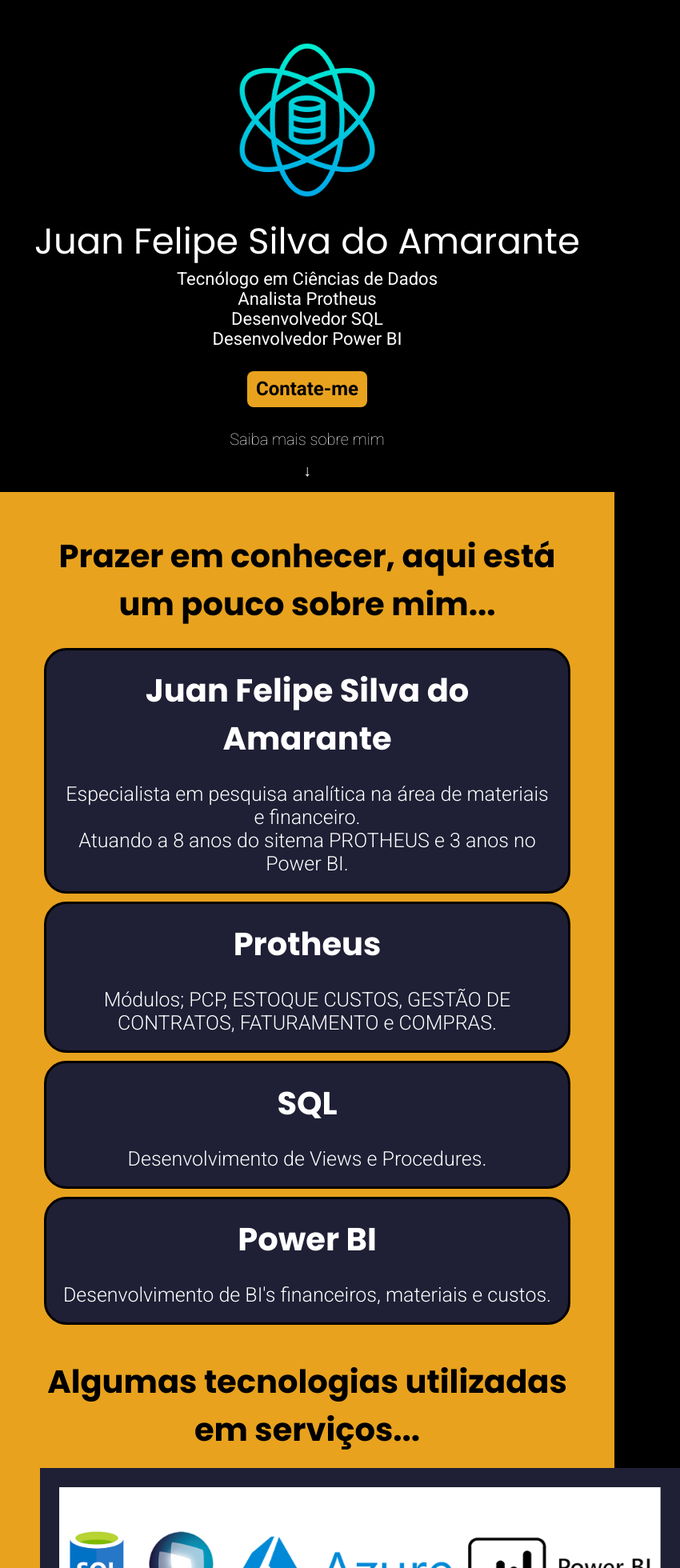
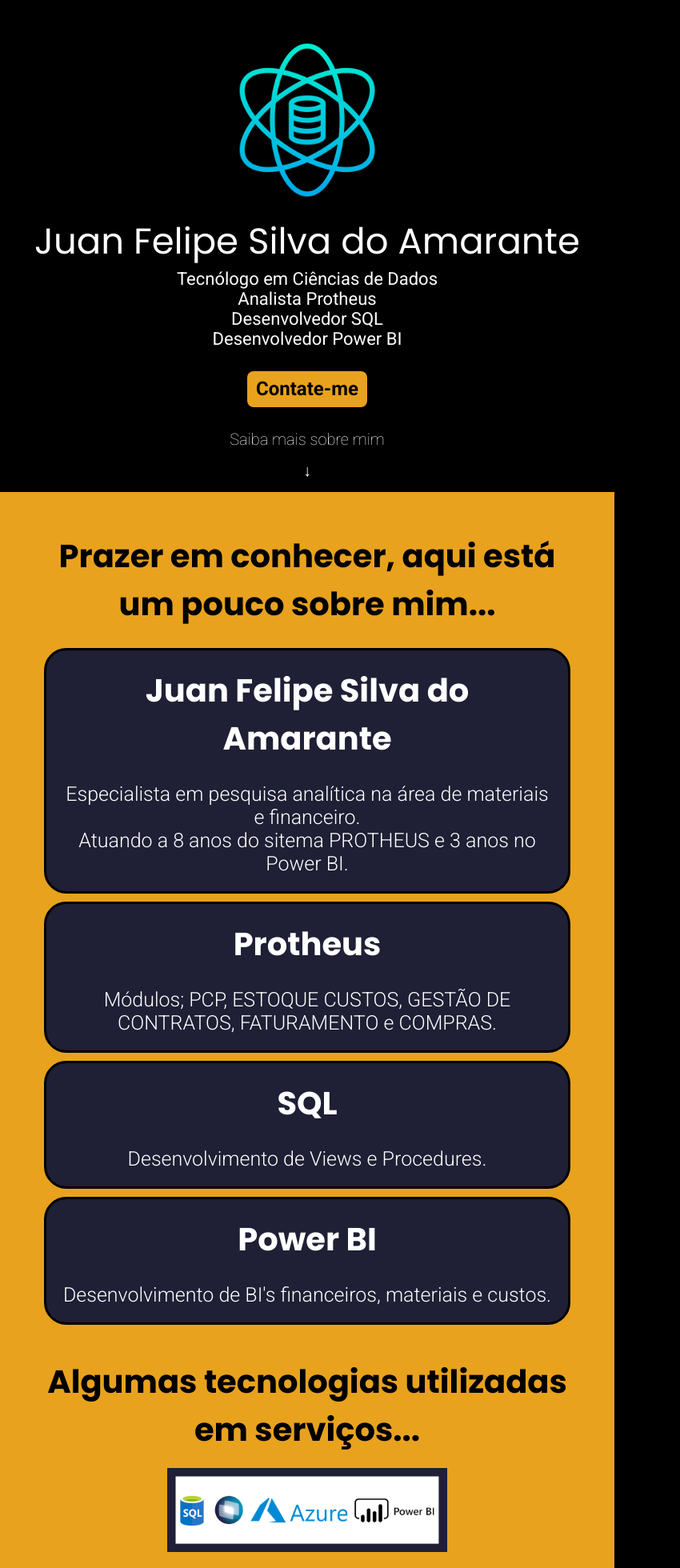
Before and after one commit to leonardonichele/jfsa-web, a React (Create React App) app: page / in a window 768 px wide. Shown: the top 1960 px of the page at 80% size, 850 px wide, since content can reach past the window. Built offline with nearby package versions, Linux system fonts and the light colour scheme; the HTML template or start-up script is replaced by a standard one.

Commit message:
versão pré-refactor com responsividade de cards e imgs

```diff
--- a/src/styles/landing.css
+++ b/src/styles/landing.css
@@ -174,3 +174,11 @@
     font-size: 20px;
     margin-bottom: 20px;
 }
+
+@media (min-width: 400px) and (max-width: 800px) {
+
+    #box-tech img {
+        width: 350px;
+    }
+
+}
```
